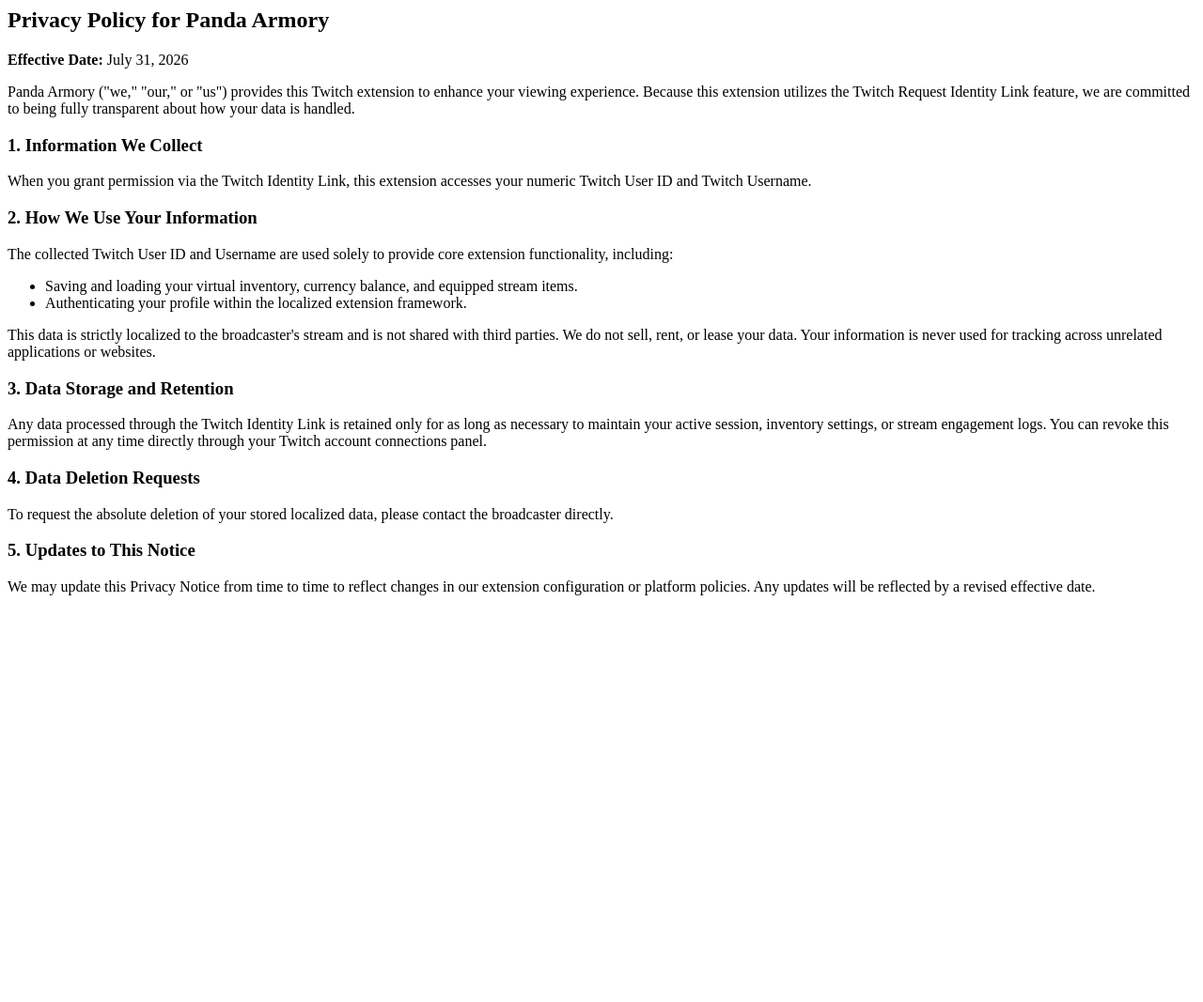
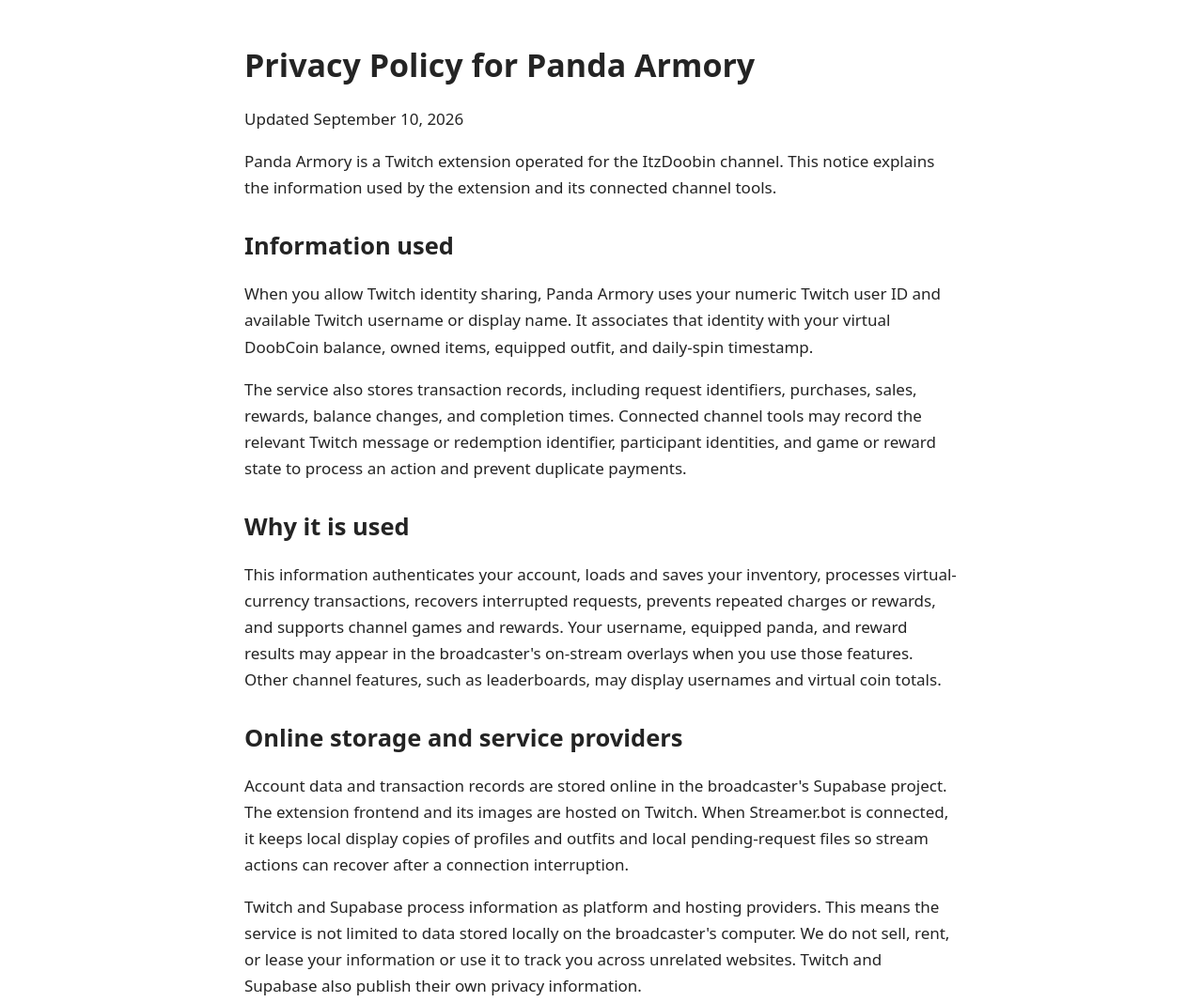
Before and after one commit to ItzDoobin/panda-armory-policy, a plain HTML site: page index.html in a window 1280 px wide. Shown: the top 1067 px of the page at 94% size. Before the commit the page ends 800 px from the top, so only its background shows below. Drawn offline with Linux system fonts and the light colour scheme.

Commit message:
Update privacy policy for cloud-backed Panda Armory
Describe Supabase storage, persistent transaction history, stream displays, and privacy/deletion contact.

```diff
--- a/index.html
+++ b/index.html
@@ -1,24 +1,23 @@
-<h2>Privacy Policy for Panda Armory</h2>
-<p><strong>Effective Date:</strong> July 31, 2026</p>
-
-<p>Panda Armory ("we," "our," or "us") provides this Twitch extension to enhance your viewing experience. Because this extension utilizes the Twitch Request Identity Link feature, we are committed to being fully transparent about how your data is handled.</p>
-
-<h3>1. Information We Collect</h3>
-<p>When you grant permission via the Twitch Identity Link, this extension accesses your numeric Twitch User ID and Twitch Username.</p>
-
-<h3>2. How We Use Your Information</h3>
-<p>The collected Twitch User ID and Username are used solely to provide core extension functionality, including:</p>
-<ul>
-  <li>Saving and loading your virtual inventory, currency balance, and equipped stream items.</li>
-  <li>Authenticating your profile within the localized extension framework.</li>
-</ul>
-<p>This data is strictly localized to the broadcaster's stream and is not shared with third parties. We do not sell, rent, or lease your data. Your information is never used for tracking across unrelated applications or websites.</p>
-
-<h3>3. Data Storage and Retention</h3>
-<p>Any data processed through the Twitch Identity Link is retained only for as long as necessary to maintain your active session, inventory settings, or stream engagement logs. You can revoke this permission at any time directly through your Twitch account connections panel.</p>
-
-<h3>4. Data Deletion Requests</h3>
-<p>To request the absolute deletion of your stored localized data, please contact the broadcaster directly.</p>
-
-<h3>5. Updates to This Notice</h3>
-<p>We may update this Privacy Notice from time to time to reflect changes in our extension configuration or platform policies. Any updates will be reflected by a revised effective date.</p>
+<!doctype html>
+<html lang="en">
+<head><meta charset="utf-8"><meta name="viewport" content="width=device-width,initial-scale=1"><title>Panda Armory Privacy Policy</title>
+<style>body{max-width:760px;margin:48px auto;padding:0 24px;font:17px/1.65 system-ui,sans-serif;color:#242424}h1,h2{line-height:1.25}h2{margin-top:32px}a{color:#6341ad}</style></head>
+<body>
+<h1>Privacy Policy for Panda Armory</h1>
+<p>Updated September 10, 2026</p>
+<p>Panda Armory is a Twitch extension operated for the ItzDoobin channel. This notice explains the information used by the extension and its connected channel tools.</p>
+<h2>Information used</h2>
+<p>When you allow Twitch identity sharing, Panda Armory uses your numeric Twitch user ID and available Twitch username or display name. It associates that identity with your virtual DoobCoin balance, owned items, equipped outfit, and daily-spin timestamp.</p>
+<p>The service also stores transaction records, including request identifiers, purchases, sales, rewards, balance changes, and completion times. Connected channel tools may record the relevant Twitch message or redemption identifier, participant identities, and game or reward state to process an action and prevent duplicate payments.</p>
+<h2>Why it is used</h2>
+<p>This information authenticates your account, loads and saves your inventory, processes virtual-currency transactions, recovers interrupted requests, prevents repeated charges or rewards, and supports channel games and rewards. Your username, equipped panda, and reward results may appear in the broadcaster's on-stream overlays when you use those features. Other channel features, such as leaderboards, may display usernames and virtual coin totals.</p>
+<h2>Online storage and service providers</h2>
+<p>Account data and transaction records are stored online in the broadcaster's Supabase project. The extension frontend and its images are hosted on Twitch. When Streamer.bot is connected, it keeps local display copies of profiles and outfits and local pending-request files so stream actions can recover after a connection interruption.</p>
+<p>Twitch and Supabase process information as platform and hosting providers. This means the service is not limited to data stored locally on the broadcaster's computer. We do not sell, rent, or lease your information or use it to track you across unrelated websites. Twitch and Supabase also publish their own privacy information.</p>
+<h2>Retention and identity sharing</h2>
+<p>Balances, inventory, and transaction history persist between sessions. Transaction records are retained to support recovery, accounting for virtual coins, and duplicate prevention; they are not automatically erased when you close the extension. You can revoke Twitch identity sharing through Twitch, which prevents the extension from accessing your linked profile through that permission. Revoking permission does not automatically delete previously stored records.</p>
+<h2>Questions and deletion requests</h2>
+<p>Contact <a href="mailto:itzdoobin@gmail.com">itzdoobin@gmail.com</a> with privacy questions or to request deletion of your Panda Armory data. Include your Twitch username so the operator can identify the account and verify that the request concerns your data. Do not send passwords, access tokens, or other credentials. Deletion requests are handled by the operator rather than an automatic in-extension control.</p>
+<h2>Updates</h2>
+<p>This notice may be updated when the extension or its data handling changes. The update date will appear at the top of this page.</p>
+</body></html>
```
